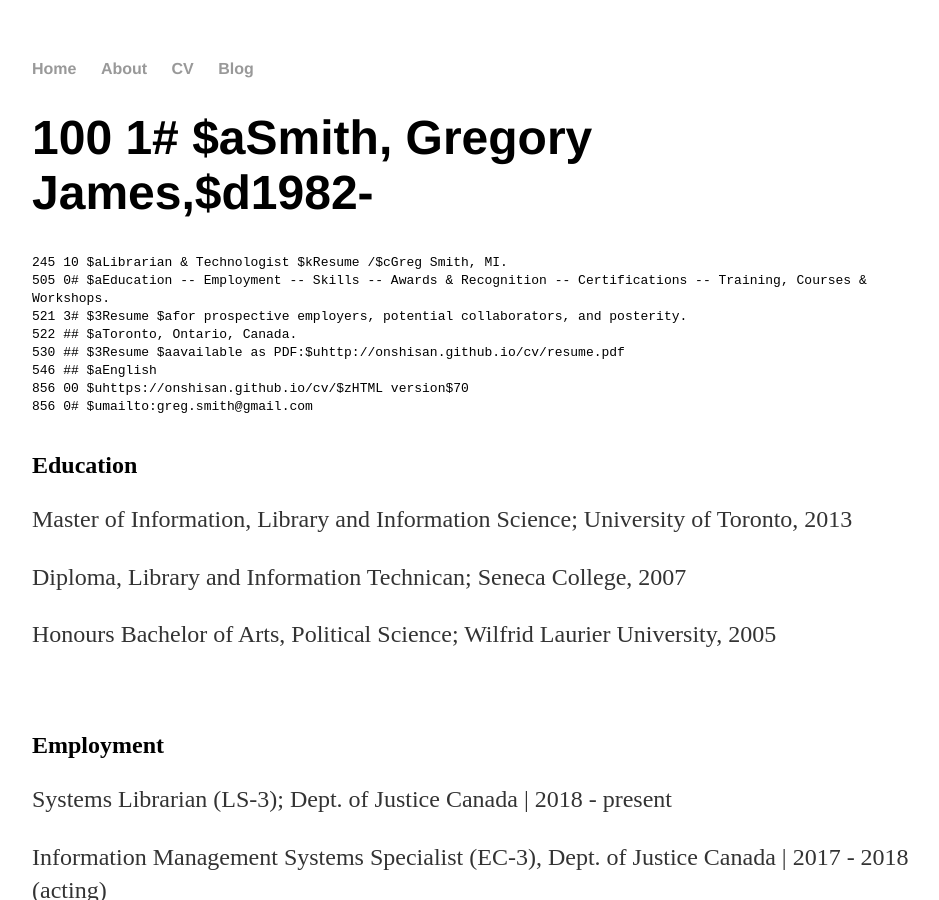
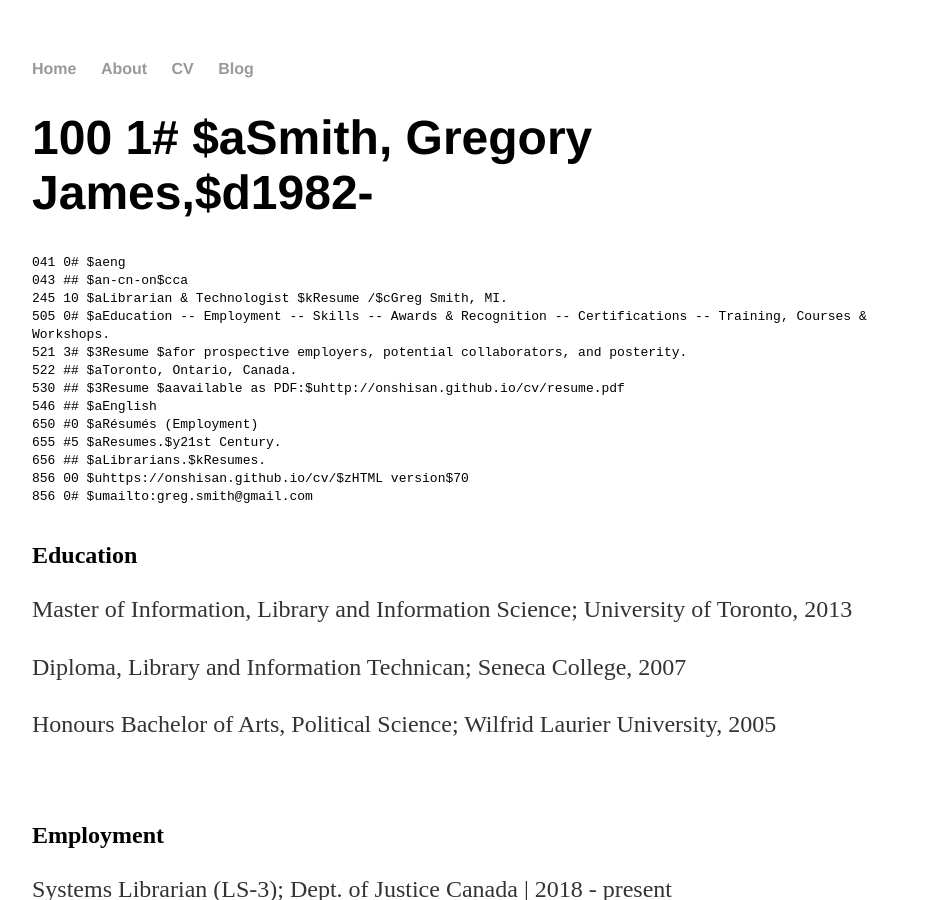
Before and after one commit to onshisan/onshisan.github.io, a Jekyll site: the page built from cv/index.html, in a window 1280 px wide and 900 px high. Shown: the whole window, without its empty margins (160-1099 px from the left). Built offline with Jekyll 4.4.1, drawn with Linux system fonts in a browser that asks for light colours.

Commit message:
Update resume.html

```diff
--- a/_includes/resume.html
+++ b/_includes/resume.html
@@ -1,11 +1,16 @@
 <h1>100 1# $aSmith, Gregory James,$d1982-</h1>
 <code>
+041 0# $aeng</br>
+043 ## $an-cn-on$cca</br>
 245 10 $aLibrarian & Technologist $kResume /$cGreg Smith, MI.</br>
 505 0# $aEducation -- Employment -- Skills -- Awards & Recognition -- Certifications -- Training, Courses & Workshops.</br>
 521 3# $3Resume $afor prospective employers, potential collaborators, and posterity.</br>
 522 ## $aToronto, Ontario, Canada.</br>
 530 ## $3Resume $aavailable as PDF:$uhttp://onshisan.github.io/cv/resume.pdf</br>
 546 ## $aEnglish</br>
+650 #0 $aRésumés (Employment) </br>
+655 #5 $aResumes.$y21st Century.</br>
+656 ## $aLibrarians.$kResumes.</br>
 856 00 $uhttps://onshisan.github.io/cv/$zHTML version$70</br>
 856 0# $umailto:greg.smith@gmail.com</br>
 </code>
```
